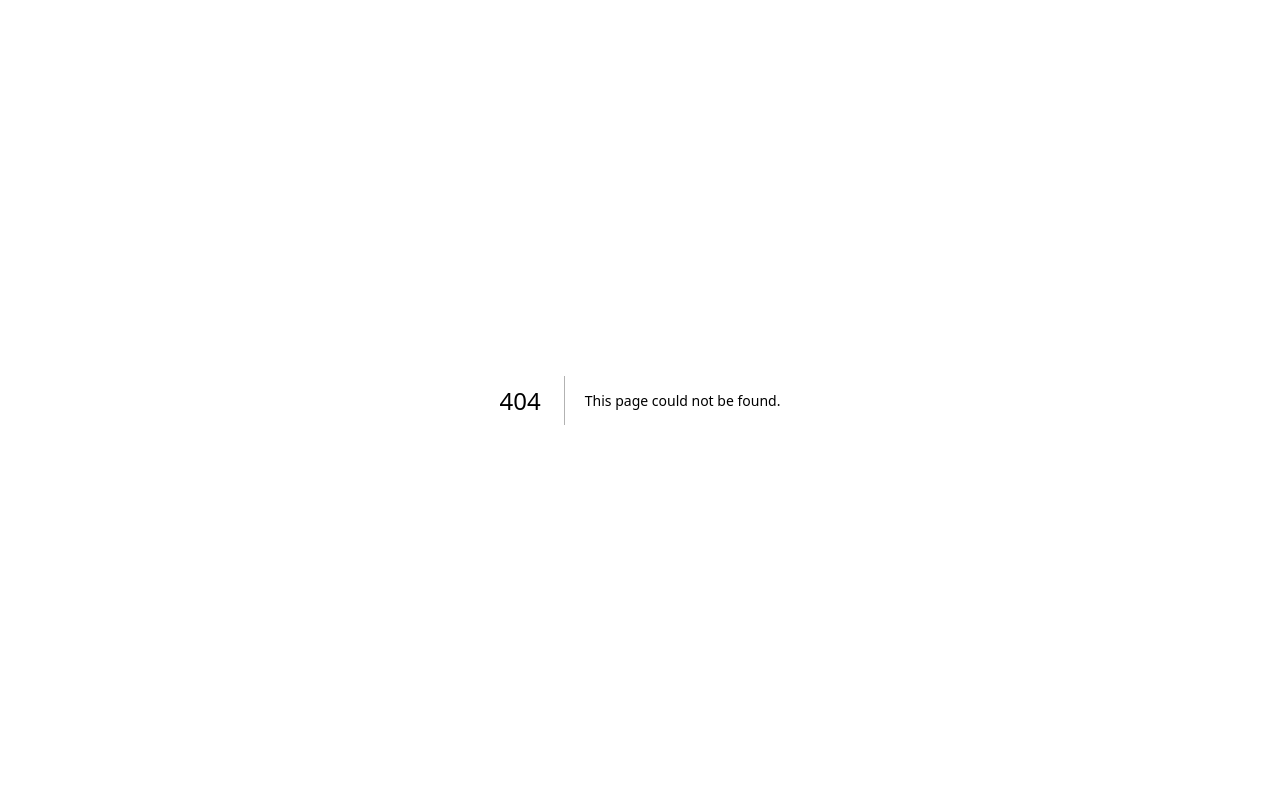
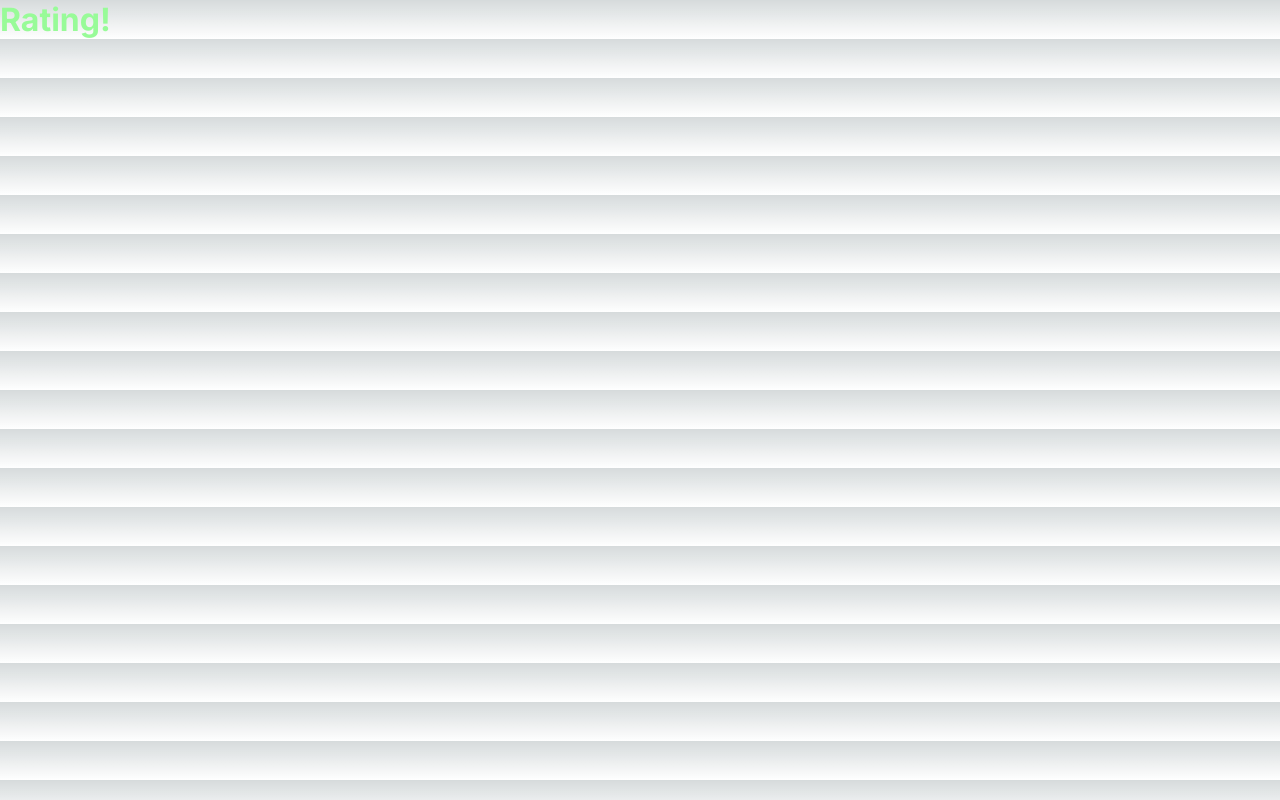
Before and after one commit to srikar-eranky/project-cognitio, a Next.js app in the folder client/: page /rating in a window 1280 px wide. Before the commit this address had no page. Built offline with nearby package versions, Linux system fonts and the light colour scheme.

Commit message:
fix project structure and routing / add css modules for starter files and components

```diff
--- /dev/null
+++ b/client/src/app/calendar/page.module.css
@@ -0,0 +1,3 @@
+.title{
+    color : cyan;
+}
--- /dev/null
+++ b/client/src/app/journal/page.module.css
@@ -0,0 +1,4 @@
+
+.title{
+    color: coral;
+}
--- /dev/null
+++ b/client/src/app/rating/page.js
@@ -0,0 +1,9 @@
+import styles from './page.module.css'
+
+function RatingGreeting(){
+    return (
+        <h1 className={styles.title}>Rating!</h1>
+    )
+}
+
+export default RatingGreeting;
--- /dev/null
+++ b/client/src/app/rating/page.module.css
@@ -0,0 +1,4 @@
+
+.title{
+    color : palegreen;
+}
```
Also changed, not shown: client/src/app/calendar/page.js (added, +9 -0 lines), client/src/app/journal/page.js (added, +9 -0 lines), client/src/app/components/Emoji/emoji.js (added), client/src/app/components/Emoji/emoji.module.css (added), client/src/app/components/Navbar/navbar.js (added), client/src/app/components/Navbar/navbar.module.css (added), client/src/app/components/nav/nav.js (deleted), client/src/app/components/nav/nav.module.css (deleted).
